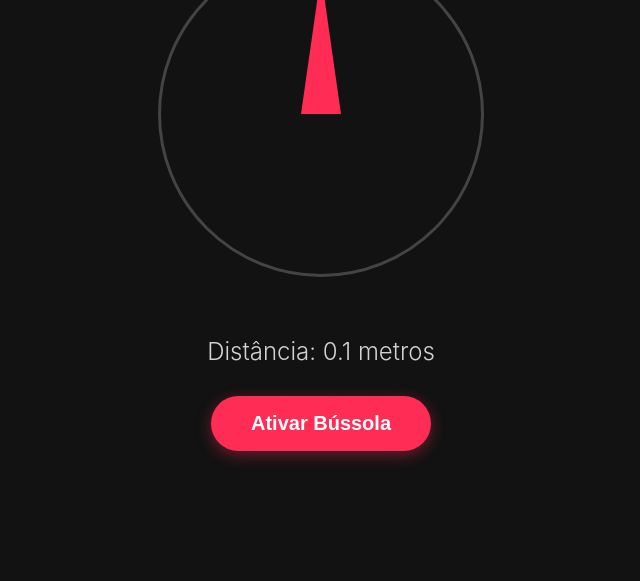
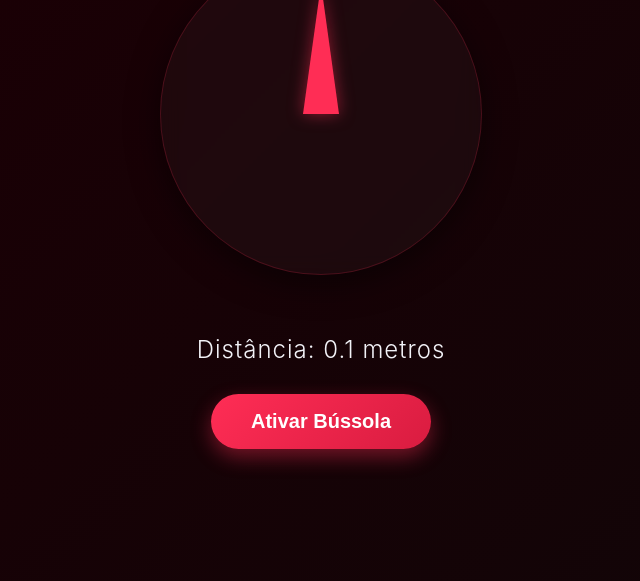
Before and after one commit to guilhermecarneiro1989-rgb/bussola-coracao, a plain HTML site: page index.html in a window 1280 px wide. Shown: the part 219-800 px from the top of the page, without its empty margins (319-959 px from the left). Drawn offline with Linux system fonts and the light colour scheme.

Commit message:
Update index.html

```diff
--- a/index.html
+++ b/index.html
@@ -6,7 +6,11 @@
     <title>Bússola do Coração</title>
     <style>
         body {
-            background-color: #121212;
+            /* Fundo com gradiente animado (Preto e Vermelho muito escuro) */
+            background: linear-gradient(-45deg, #0a0a0a, #1a0005, #2b000a, #0a0a0a);
+            background-size: 400% 400%;
+            animation: gradientBG 10s ease infinite;
+
             color: #ffffff;
             font-family: -apple-system, BlinkMacSystemFont, "Segoe UI", Roboto, sans-serif;
             display: flex;
@@ -17,26 +21,51 @@
             margin: 0;
             overflow: hidden;
         }
+
+        /* Animação do fundo se movendo */
+        @keyframes gradientBG {
+            0% { background-position: 0% 50%; }
+            50% { background-position: 100% 50%; }
+            100% { background-position: 0% 50%; }
+        }
+
         .compass-box {
             position: relative;
             width: 320px;
             height: 320px;
-            border: 3px solid #444;
+
+            /* Efeito Vidro Fosco (Glassmorphism) */
+            background: rgba(255, 255, 255, 0.03);
+            backdrop-filter: blur(10px);
+            -webkit-backdrop-filter: blur(10px);
+            border: 1px solid rgba(255, 45, 85, 0.2);
+            box-shadow: 0 8px 32px 0 rgba(0, 0, 0, 0.5);
+
             border-radius: 50%;
             display: flex;
             align-items: center;
             justify-content: center;
             margin-top: 40px;
         }
+
         .heart {
             position: absolute;
             top: -30px;
             left: 50%;
             transform: translateX(-50%);
             font-size: 50px;
-            text-shadow: 0 0 15px rgba(255, 45, 85, 0.8);
+            text-shadow: 0 0 20px rgba(255, 45, 85, 0.9);
             z-index: 10;
+            /* Leve animação de flutuação no coração */
+            animation: float 3s ease-in-out infinite;
         }
+
+        @keyframes float {
+            0% { transform: translateX(-50%) translateY(0px); }
+            50% { transform: translateX(-50%) translateY(-5px); }
+            100% { transform: translateX(-50%) translateY(0px); }
+        }
+
         .arrow-container {
             position: absolute;
             top: 0;
@@ -45,6 +74,7 @@
             height: 100%;
             transition: transform 0.15s ease-out;
         }
+
         .arrow {
             position: absolute;
             bottom: 50%;
@@ -52,16 +82,21 @@
             transform: translateX(-50%);
             width: 0;
             height: 0;
-            border-left: 20px solid transparent;
-            border-right: 20px solid transparent;
-            border-bottom: 140px solid #ff2d55;
+            border-left: 18px solid transparent;
+            border-right: 18px solid transparent;
+            border-bottom: 130px solid #ff2d55;
+            /* Sombra na seta para dar profundidade */
+            filter: drop-shadow(0px 0px 8px rgba(255, 45, 85, 0.5));
         }
+
         .distance-text {
             margin-top: 60px;
             font-size: 24px;
             font-weight: 300;
-            color: #d1d1d6;
+            color: #f2f2f7;
+            letter-spacing: 1px;
         }
+
         button {
             margin-top: 30px;
             padding: 16px 40px;
@@ -69,10 +104,16 @@
             font-weight: bold;
             border: none;
             border-radius: 30px;
-            background-color: #ff2d55;
+            /* Botão com visual premium */
+            background: linear-gradient(135deg, #ff2d55, #d91c40);
             color: white;
             cursor: pointer;
-            box-shadow: 0 4px 15px rgba(255, 45, 85, 0.4);
+            box-shadow: 0 8px 20px rgba(255, 45, 85, 0.4);
+            transition: transform 0.2s;
+        }
+
+        button:active {
+            transform: scale(0.95);
         }
     </style>
 </head>
```
